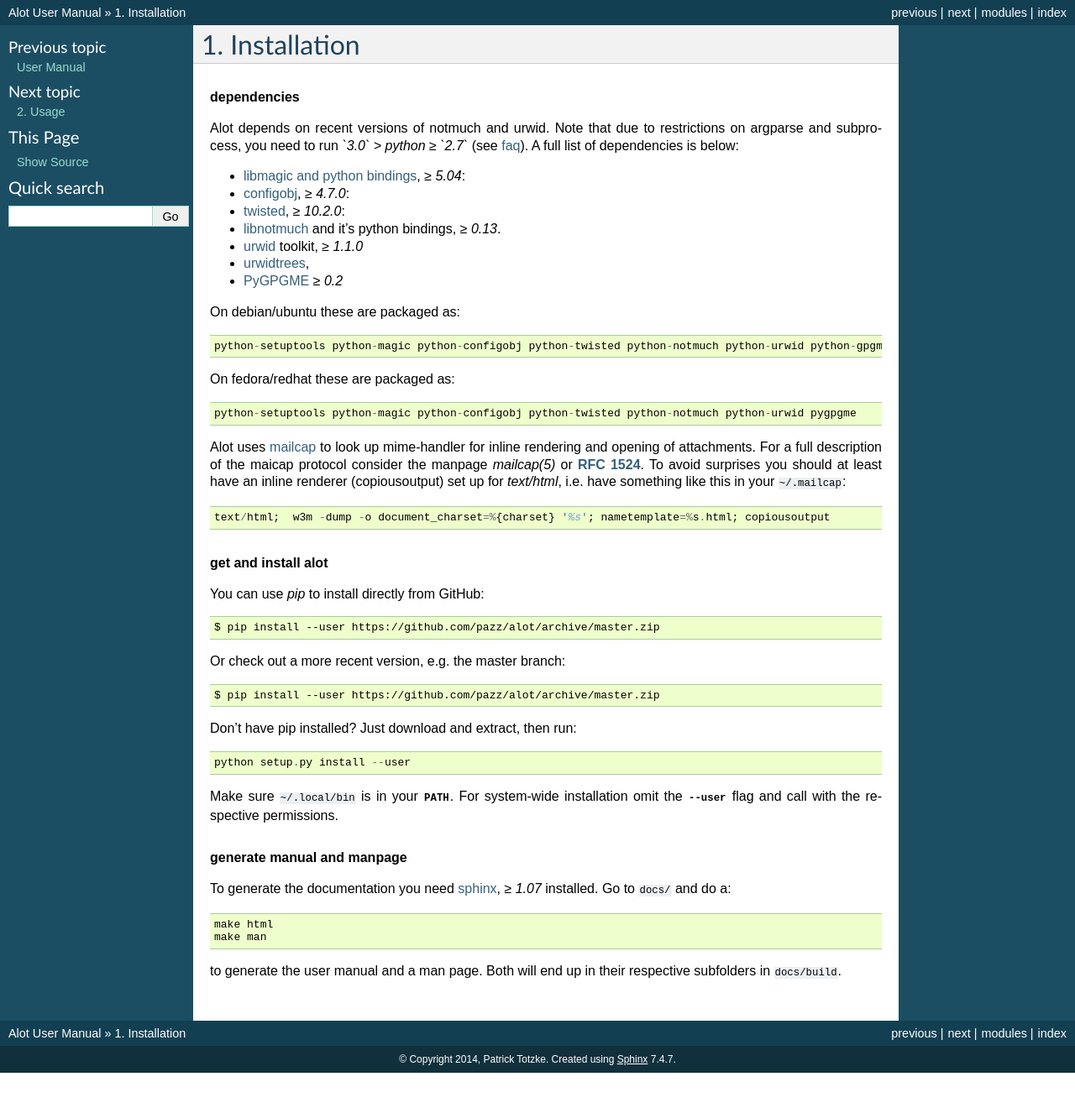
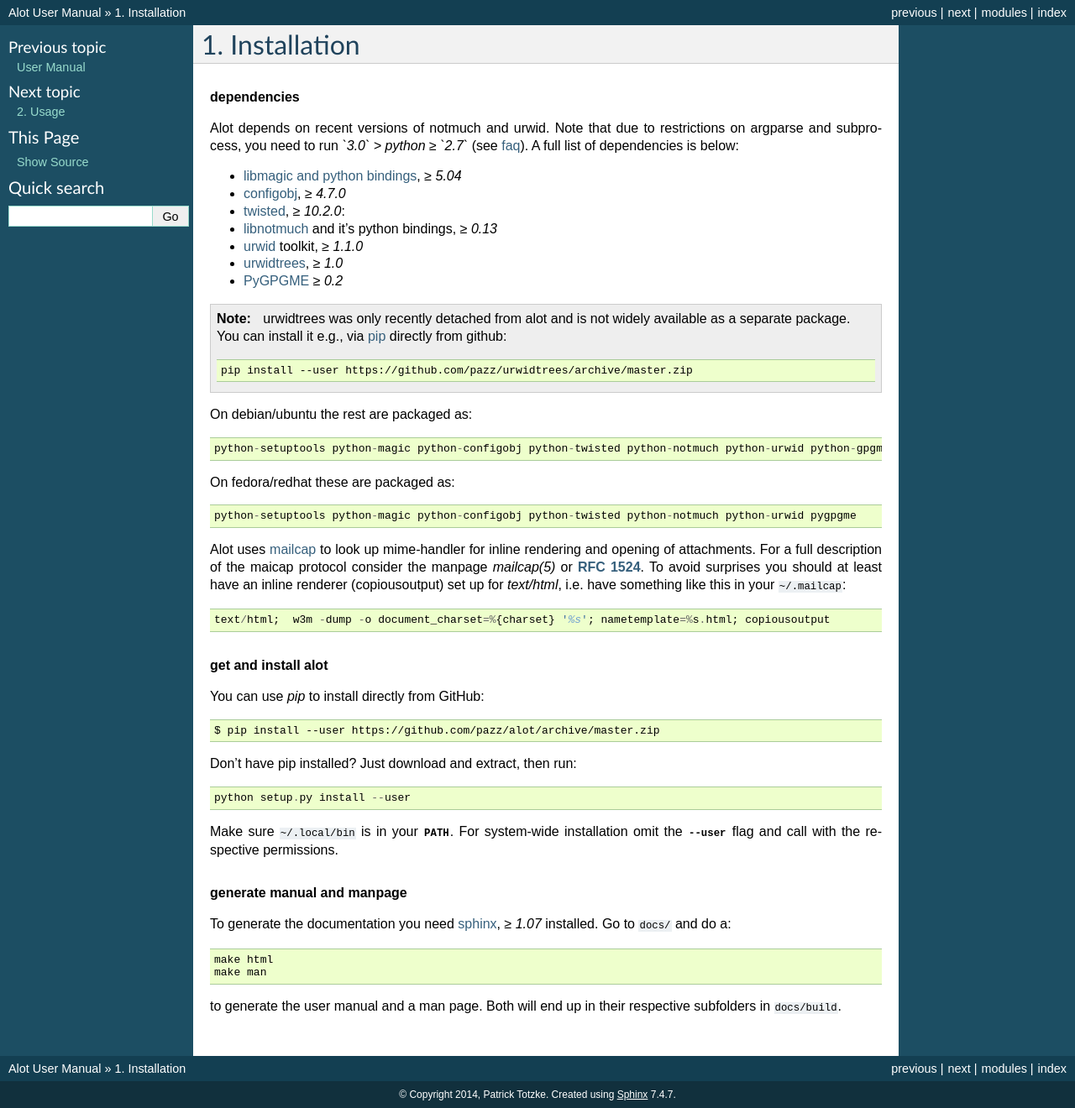
Before and after one commit to pazz/alot, a Sphinx documentation site: the page built from docs/source/installation.rst, in a window 1280 px wide. Shown: the whole page at 84% size. Built offline with Sphinx 7.4.7, drawn with Linux system fonts in a browser that asks for light colours; before the commit the page ends 1278 px from its top, so only the background shows below that.

Commit message:
clean up installation docs

```diff
--- a/docs/source/installation.rst
+++ b/docs/source/installation.rst
@@ -7,15 +7,24 @@
 on argparse and subprocess, you need to run *`3.0` > python ≥ `2.7`* (see :ref:`faq <faq_7>`).
 A full list of dependencies is below:
 
-* `libmagic and python bindings <http://darwinsys.com/file/>`_, ≥ `5.04`:
-* `configobj <http://www.voidspace.org.uk/python/configobj.html>`_, ≥ `4.7.0`:
+* `libmagic and python bindings <http://darwinsys.com/file/>`_, ≥ `5.04`
+* `configobj <http://www.voidspace.org.uk/python/configobj.html>`_, ≥ `4.7.0`
 * `twisted <http://twistedmatrix.com/trac/>`_, ≥ `10.2.0`:
-* `libnotmuch <http://notmuchmail.org/>`_ and it's python bindings, ≥ `0.13`.
+* `libnotmuch <http://notmuchmail.org/>`_ and it's python bindings, ≥ `0.13`
 * `urwid <http://excess.org/urwid/>`_ toolkit, ≥ `1.1.0`
-* `urwidtrees <https://github.com/pazz/urwidtrees>`_,
+* `urwidtrees <https://github.com/pazz/urwidtrees>`_, ≥ `1.0`
 * `PyGPGME <https://launchpad.net/pygpgme>`_ ≥ `0.2`
 
-On debian/ubuntu these are packaged as::
+.. note:: urwidtrees was only recently detached from alot and is not widely
+          available as a separate package. You can install it e.g., via
+          `pip <https://pypi.python.org/pypi/pip>`_ directly from github:
+
+          .. code-block:: sh
+
+            pip install --user https://github.com/pazz/urwidtrees/archive/master.zip
+
+
+On debian/ubuntu the rest are packaged as::
 
   python-setuptools python-magic python-configobj python-twisted python-notmuch python-urwid python-gpgme
 
@@ -37,10 +46,6 @@
 
   $ pip install --user https://github.com/pazz/alot/archive/master.zip
 
-Or check out a more recent version, e.g. the master branch::
-
-  $ pip install --user https://github.com/pazz/alot/archive/master.zip
-
 Don't have pip installed? Just download and extract, then run::
 
   python setup.py install --user
```
